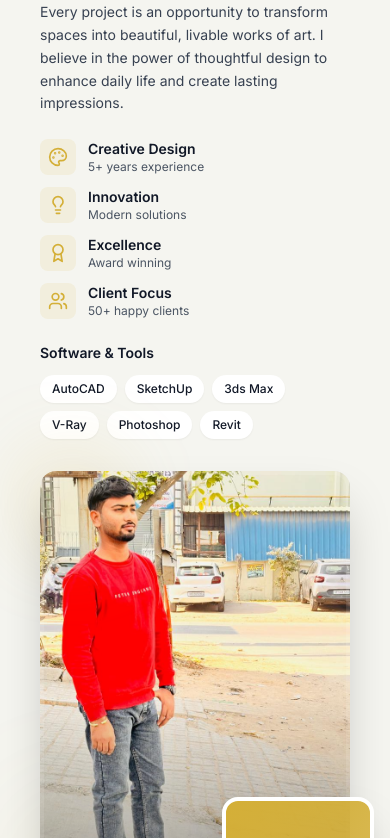
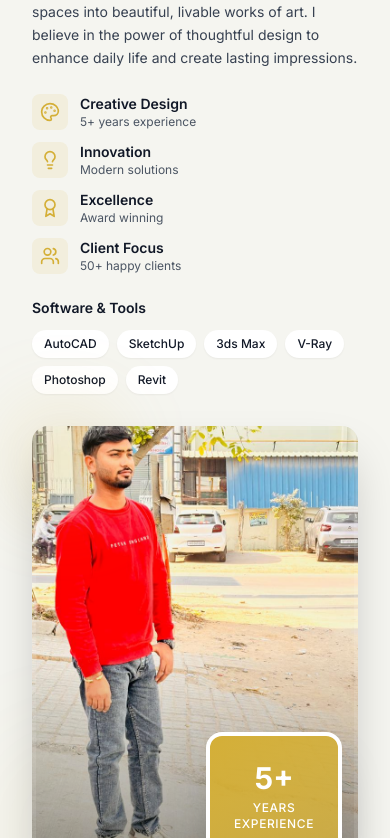
Before and after one commit to realvivekrana/Vikash-Portfolio, a Next.js app: page /Vikash-Portfolio/ in a window 390 px wide. Shown: the part 1162-2000 px from the top of the page. Built offline with nearby package versions, Linux system fonts and the light colour scheme.

Commit message:
Fix About section layout - prevent horizontal scroll and keep content centered

```diff
--- a/app/globals.css
+++ b/app/globals.css
@@ -7,10 +7,13 @@
 @layer base {
   html {
     scroll-behavior: smooth;
+    overflow-x: hidden;
   }
 
   body {
     @apply bg-white dark:bg-gray-900 text-gray-900 dark:text-gray-100 transition-colors duration-300;
+    overflow-x: hidden;
+    width: 100%;
   }
 }
 
--- a/app/page.tsx
+++ b/app/page.tsx
@@ -33,7 +33,7 @@ export default function Home() {
       </AnimatePresence>
 
       {!isLoading && (
-        <main className="overflow-x-hidden">
+        <main className="overflow-x-hidden w-full">
           <Navbar />
           <Hero />
           <About />
--- a/components/About.tsx
+++ b/components/About.tsx
@@ -20,31 +20,29 @@ export default function About() {
   const tools = ['AutoCAD', 'SketchUp', '3ds Max', 'V-Ray', 'Photoshop', 'Revit']
 
   return (
-    <section id="about" className="section-padding bg-secondary dark:bg-gray-800" ref={ref}>
-      <div className="container-custom">
-        <div className="grid md:grid-cols-2 gap-8 md:gap-12 lg:gap-20 items-center px-2 sm:px-0">
+    <section id="about" className="section-padding bg-secondary dark:bg-gray-800 overflow-hidden" ref={ref}>
+      <div className="container-custom max-w-7xl mx-auto">
+        <div className="grid md:grid-cols-2 gap-8 md:gap-12 lg:gap-20 items-center">
           {/* Image */}
           <motion.div
             initial={{ opacity: 0, x: -50 }}
             animate={isInView ? { opacity: 1, x: 0 } : {}}
             transition={{ duration: 0.8 }}
-            className="relative order-2 md:order-1 mx-auto w-full max-w-md md:max-w-none"
+            className="relative order-2 md:order-1 w-full"
           >
-            <div className="relative h-[450px] sm:h-[550px] md:h-[600px] lg:h-[650px] rounded-2xl overflow-hidden shadow-2xl bg-gradient-to-br from-gray-100 to-gray-200 dark:from-gray-800 dark:to-gray-900">
-              <div
-                className="w-full h-full bg-cover bg-no-repeat"
-                style={{
-                  backgroundImage: `url(${getAssetPath('/profile.jpg')})`,
-                  backgroundPosition: 'center center',
-                  backgroundSize: 'cover'
-                }}
-              >
-                {/* Overlay gradient for better text contrast */}
-                <div className="absolute inset-0 bg-gradient-to-t from-black/40 via-transparent to-transparent" />
+            <div className="relative w-full h-[450px] sm:h-[550px] md:h-[600px] lg:h-[650px] max-w-lg mx-auto md:mx-0 rounded-2xl overflow-hidden shadow-2xl bg-gradient-to-br from-gray-100 to-gray-200 dark:from-gray-800 dark:to-gray-900">
+              <img
+                src={getAssetPath('/profile.jpg')}
+                alt="Vikash Rana - Interior Designer"
+                className="w-full h-full object-cover object-center"
+                style={{ objectFit: 'cover', objectPosition: 'center center' }}
+              />
 
-                {/* Decorative border */}
-                <div className="absolute inset-0 border-4 border-white/10 rounded-2xl" />
-              </div>
+              {/* Overlay gradient for better text contrast */}
+              <div className="absolute inset-0 bg-gradient-to-t from-black/40 via-transparent to-transparent" />
+
+              {/* Decorative border */}
+              <div className="absolute inset-0 border-4 border-white/10 rounded-2xl pointer-events-none" />
             </div>
 
             {/* Experience Badge - More Attractive */}
@@ -52,10 +50,10 @@ export default function About() {
               initial={{ opacity: 0, scale: 0.8 }}
               animate={isInView ? { opacity: 1, scale: 1 } : {}}
               transition={{ delay: 0.3, duration: 0.6 }}
-              className="absolute -bottom-6 -right-6 sm:-bottom-8 sm:-right-8 bg-gradient-to-br from-accent to-accent/80 text-white p-8 sm:p-10 rounded-2xl shadow-2xl z-10 border-4 border-white dark:border-gray-900"
+              className="absolute bottom-4 right-4 sm:bottom-6 sm:right-6 md:bottom-8 md:right-8 bg-gradient-to-br from-accent to-accent/80 text-white p-6 sm:p-8 md:p-10 rounded-2xl shadow-2xl z-10 border-4 border-white dark:border-gray-900"
             >
               <div className="text-center">
-                <div className="text-4xl sm:text-5xl font-bold mb-1">5+</div>
+                <div className="text-3xl sm:text-4xl md:text-5xl font-bold mb-1">5+</div>
                 <div className="text-xs sm:text-sm font-medium tracking-wider uppercase">Years</div>
                 <div className="text-xs sm:text-sm font-medium tracking-wider uppercase">Experience</div>
               </div>
@@ -66,13 +64,13 @@ export default function About() {
               initial={{ opacity: 0 }}
               animate={isInView ? { opacity: 1 } : {}}
               transition={{ delay: 0.5 }}
-              className="absolute -top-4 -left-4 w-24 h-24 bg-accent/20 rounded-full blur-2xl"
+              className="absolute -top-4 -left-4 w-24 h-24 bg-accent/20 rounded-full blur-2xl pointer-events-none"
             />
             <motion.div
               initial={{ opacity: 0 }}
               animate={isInView ? { opacity: 1 } : {}}
               transition={{ delay: 0.6 }}
-              className="absolute -bottom-4 -left-4 w-32 h-32 bg-accent/10 rounded-full blur-3xl"
+              className="absolute -bottom-4 -left-4 w-32 h-32 bg-accent/10 rounded-full blur-3xl pointer-events-none"
             />
           </motion.div>
 
```
